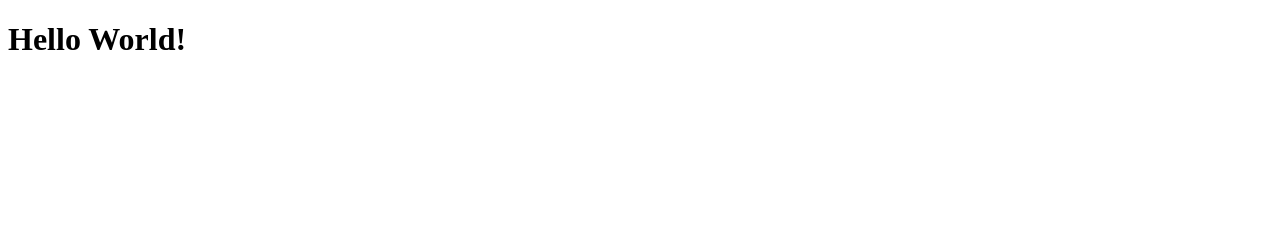
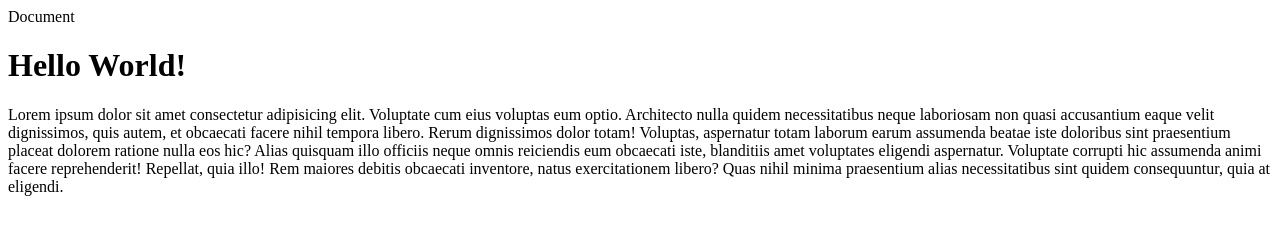
Before and after one commit to mistry18/mistry18.github.io, a plain HTML site: page index.html in a window 1280 px wide. Drawn offline with Linux system fonts and the light colour scheme.

Commit message:
Add index.html - lorem ipsum

```diff
--- a/index.html
+++ b/index.html
@@ -6,7 +6,8 @@
     <meta name="viewport" content="width=device-width, initial-scale=1.0">
     <title>My Homepage</title>
 </head>
-<body>
+<body>Document
     <h1>Hello World!</h1>
+    <p>Lorem ipsum dolor sit amet consectetur adipisicing elit. Voluptate cum eius voluptas eum optio. Architecto nulla quidem necessitatibus neque laboriosam non quasi accusantium eaque velit dignissimos, quis autem, et obcaecati facere nihil tempora libero. Rerum dignissimos dolor totam! Voluptas, aspernatur totam laborum earum assumenda beatae iste doloribus sint praesentium placeat dolorem ratione nulla eos hic? Alias quisquam illo officiis neque omnis reiciendis eum obcaecati iste, blanditiis amet voluptates eligendi aspernatur. Voluptate corrupti hic assumenda animi facere reprehenderit! Repellat, quia illo! Rem maiores debitis obcaecati inventore, natus exercitationem libero? Quas nihil minima praesentium alias necessitatibus sint quidem consequuntur, quia at eligendi.</p>
 </body>
 </html>
```
